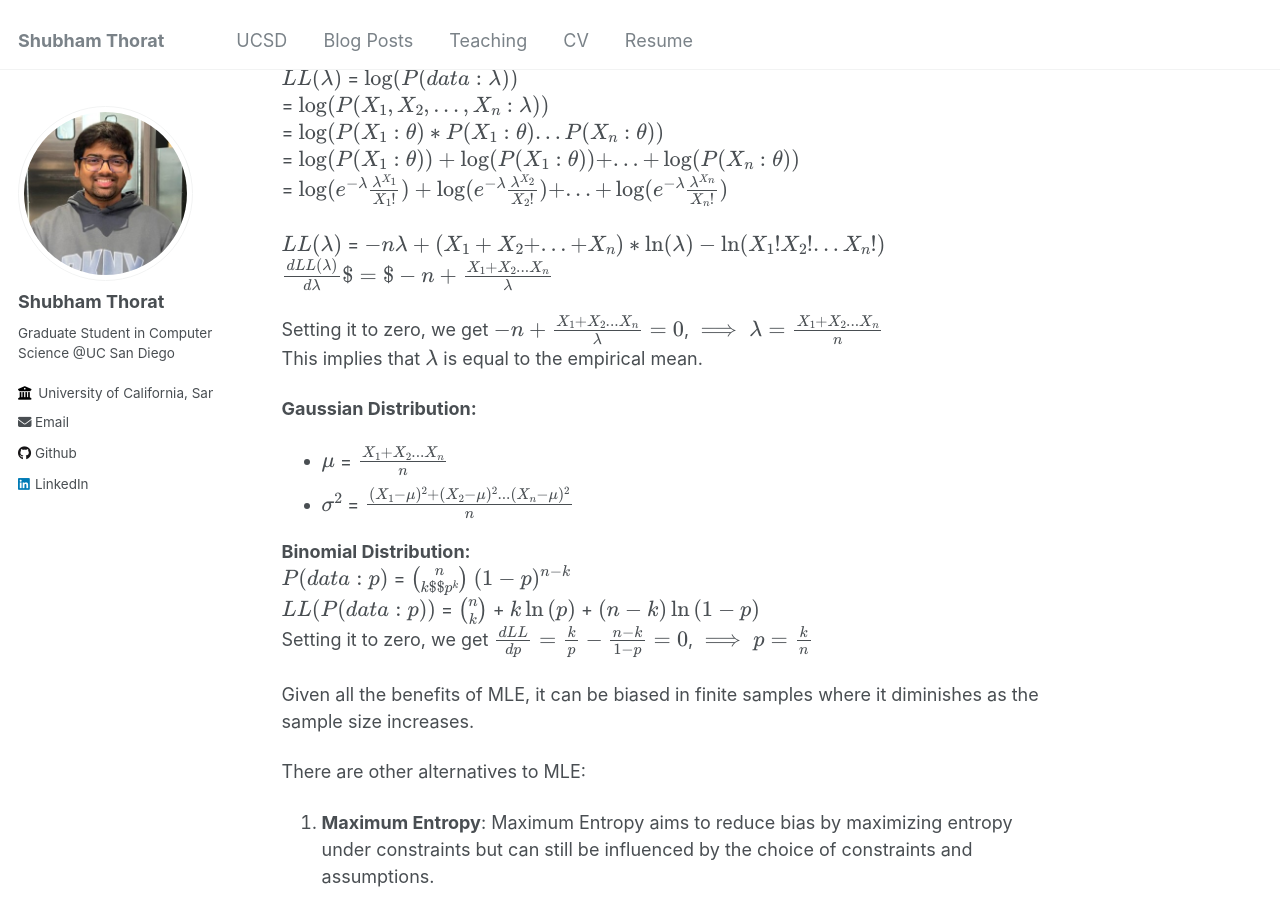
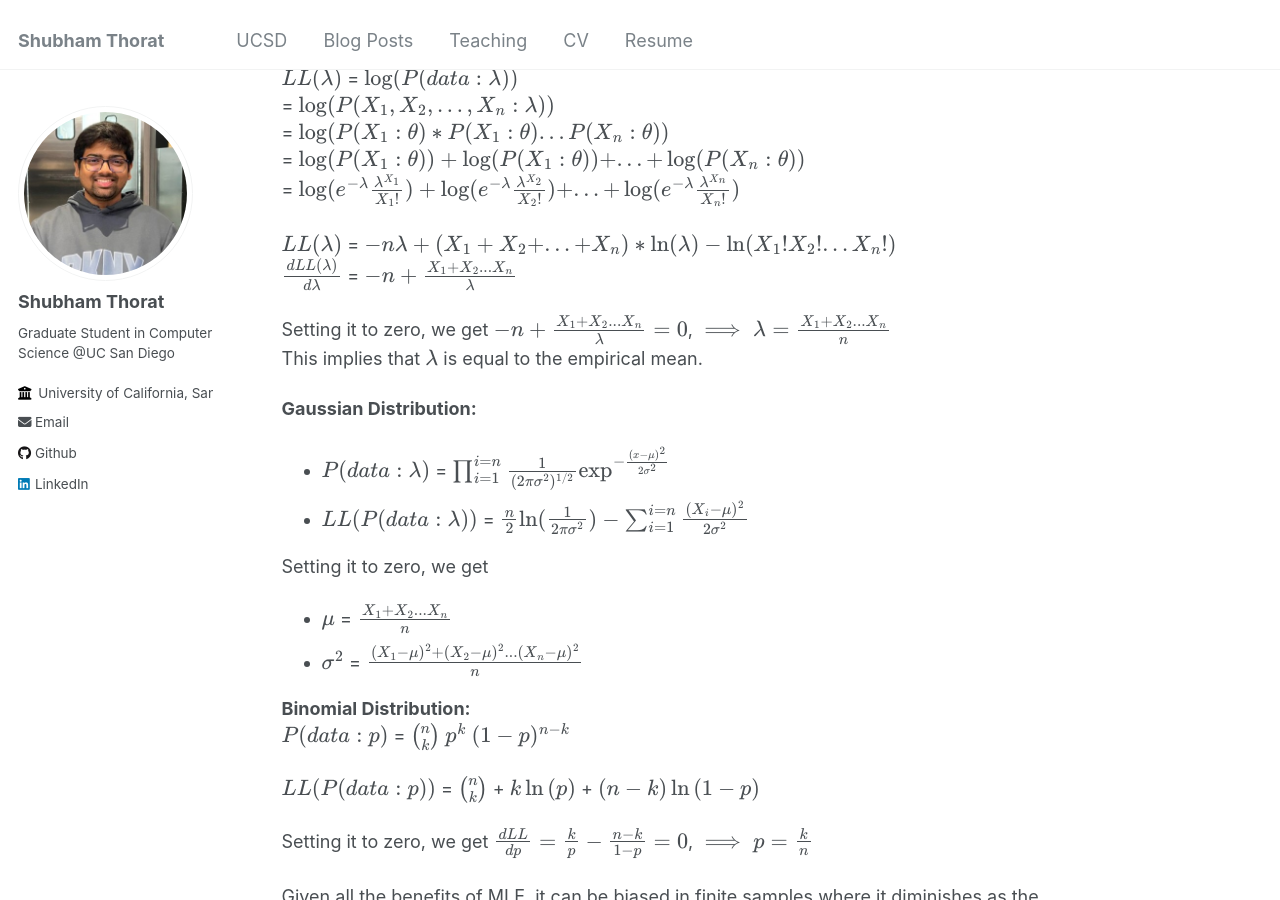
Before and after one commit to shubham4104/shubham4104.github.io, a Jekyll site: the page built from _posts/2024-04-25-Fitting_probability_distribution_using_MLE.md, in a window 1280 px wide and 900 px high, scrolled down 1653 px. Built offline with Jekyll 4.4.1, drawn with Linux system fonts in a browser that asks for light colours.

Commit message:
Update 2024-04-25-Fitting_probability_distribution_using_MLE.md

```diff
--- a/_posts/2024-04-25-Fitting_probability_distribution_using_MLE.md
+++ b/_posts/2024-04-25-Fitting_probability_distribution_using_MLE.md
@@ -55,18 +55,24 @@ $$LL(\lambda)$$ = $$\log(P(data : \lambda))$$
 = $$\log(e^{-\lambda} \frac{\lambda^{X_1}}{X_1!}) + \log(e^{-\lambda} \frac{\lambda^{X_2}}{X_2!}) +...+ \log(e^{-\lambda} \frac{\lambda^{X_n}}{X_n!})$$
 
 $$LL(\lambda)$$ = $$-n\lambda + (X_1 + X_2 +...+ X_n)*\ln(\lambda) - \ln(X_1! X_2!...X_n!)$$
-$$\frac{dLL(\lambda)}{d\lambda}$ = $-n + \frac{X_1+X_2...X_n}{\lambda}$$
+$$\frac{dLL(\lambda)}{d\lambda}$$ = $$-n + \frac{X_1+X_2...X_n}{\lambda}$$
 
 Setting it to zero, we get $$-n + \frac{X_1+X_2...X_n}{\lambda} = 0 $$, $$\implies \lambda = \frac{X_1+X_2...X_n}{n}$$
 This implies that $$\lambda$$ is equal to the empirical mean.
 
 **Gaussian Distribution:**
+- $$P(data: \lambda)$$ = $$\prod_{i=1}^{i=n} \frac{1}{(2 \pi \sigma^2)^{1/2}} \exp^{-\frac{(x-\mu)^2}{2 \sigma^2}}$$
+- $$LL(P(data: \lambda))$$ = $$\frac{n}{2} \ln(\frac{1}{2 \pi \sigma ^2}) - \sum_{i=1}^{i=n} \frac{(X_i - \mu)^2}{2 \sigma^2}$$
+
+Setting it to zero, we get
 - $$\mu$$ = $$\frac{X_1+X_2...X_n}{n}$$
 - $$\sigma^2$$ = $$\frac{(X_1-\mu)^2 + (X_2-\mu)^2...(X_n-\mu)^2}{n}$$
 
 **Binomial Distribution:**
-$$P(data : p)$$ = $${n}\choose{k}$ $p^k$$ $$(1-p)^{n-k}$$
+$$P(data : p)$$ = $${n}\choose{k}$$ $$p^k$$ $$(1-p)^{n-k}$$
+
 $$LL(P(data : p))$$ = $${n}\choose{k}$$ + $$k \ln{(p)}$$ + $$(n-k)\ln{(1-p)}$$
+
 Setting it to zero, we get $$\frac{dLL}{dp} = \frac{k}{p} -\frac{n-k}{1-p} = 0$$, $$\implies p = \frac{k}{n}$$
 
 Given all the benefits of MLE, it can be biased in finite samples where it diminishes as the sample size increases.
```
